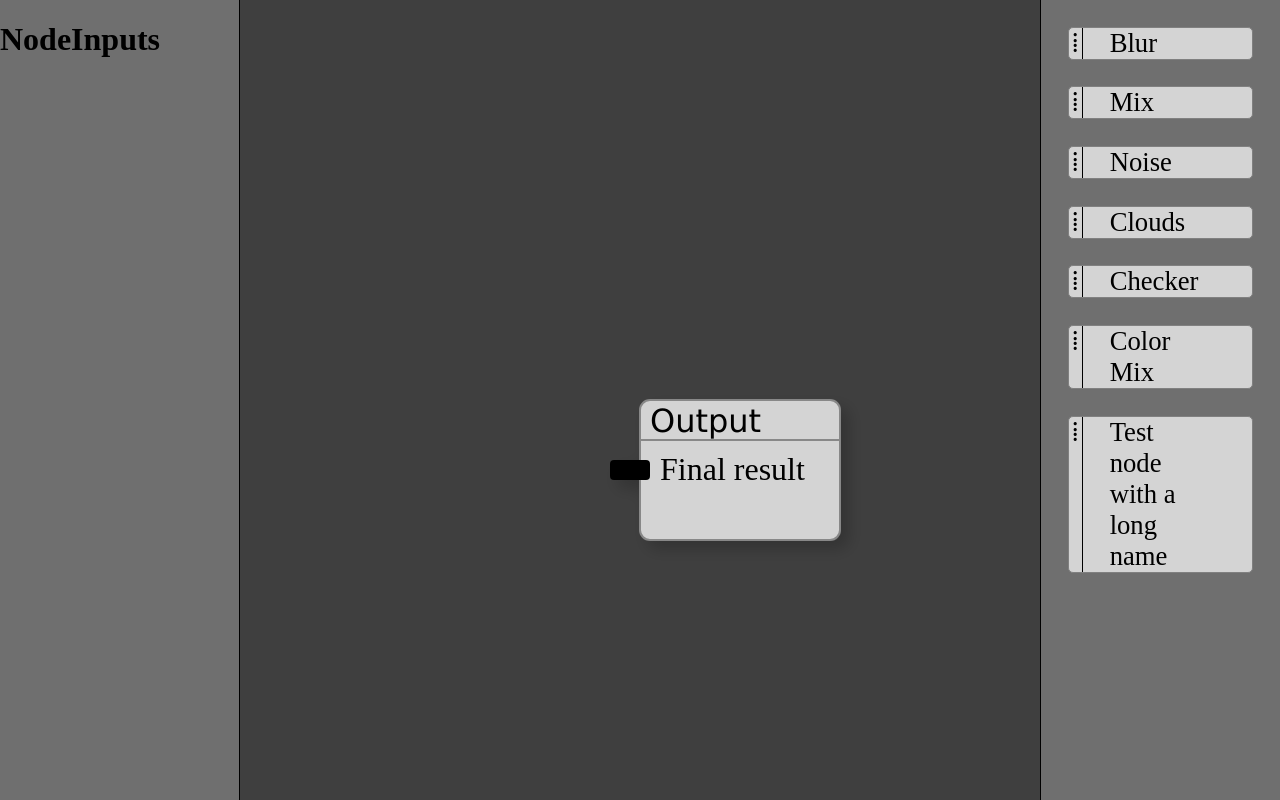
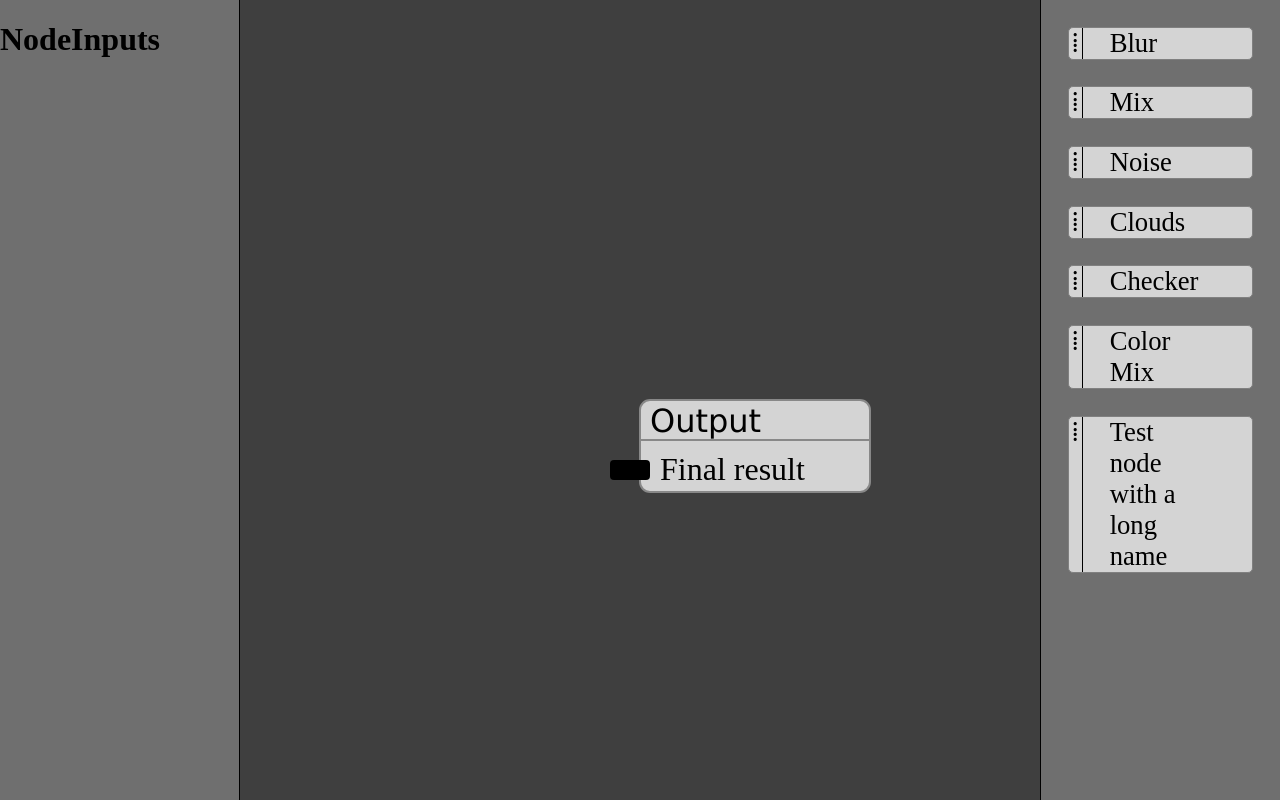
Before and after one commit to Jrende/node-renderer, a React app: page / in a window 1280 px wide. Built offline with nearby package versions, Linux system fonts and the light colour scheme.

Commit message:
Remove svg shadow for performance reasons

```diff
--- a/src/components/svg/SvgRenderer.jsx
+++ b/src/components/svg/SvgRenderer.jsx
@@ -34,7 +34,7 @@ class SvgRenderer extends React.Component {
   }
 
   //Wheee!
-  //TODO: Zoom towards mouse pointer
+  //TODO: Zoom towards mouse pointer or center of screen
   onWheel(event) {
     let zoom = this.state.zoom + event.deltaY;
     if(zoom > -200) {
@@ -80,7 +80,7 @@ class SvgRenderer extends React.Component {
         grabNodeId = outputNode.id;
         grabNodeName = node.input[grabNodeName].name;
         grabConnectorType = "output";
-        grabFrom = this.getNodeLayout(outputNode).getConnectorPos(grabNodeName);
+        grabFrom = this.getNodeLayout(outputNode.type).getConnectorPos(grabNodeName);
         grabFrom[0] += outputNode.pos[0] + 15;
         grabFrom[1] += outputNode.pos[1] - 5;
       }
@@ -107,6 +107,13 @@ class SvgRenderer extends React.Component {
 
   onMouseMove(event) {
     if(this.state.grabMode != null) {
+      if(event.buttons === 0) {
+        this.setState({
+          grabMode: null,
+          grabNodeId: null
+        });
+        return;
+      }
       let dx = event.clientX - this.state.lastPos[0];
       let dy = event.clientY - this.state.lastPos[1];
       this.setState({
@@ -173,17 +180,33 @@ class SvgRenderer extends React.Component {
   }
 
   setSvg(svg) {
-    this.svg = svg;
-    this.point = svg.createSVGPoint();
-    svg.addEventListener("drop", event => this.handleDrop(event));
+    if(svg != null) {
+      this.svg = svg;
+      this.point = svg.createSVGPoint();
+      svg.addEventListener("drop", event => this.handleDrop(event));
+    }
   }
 
   getNodeLayout(type) {
     let inputs = Object.keys(type.input||[]);
     let outputs = Object.keys(type.output||[]);
-    let height = 20 + Math.max(inputs.length, outputs.length) * 25;
+    let height = 20 + Math.max(inputs.length, outputs.length);
+    let lineWidths = [];
+    for(let i = 0; i < Math.max(inputs.length, outputs.length); i++) {
+      let inputLen = inputs[i] != undefined ? inputs[i].length : 0;
+      let outputLen = outputs[i] != undefined ? outputs[i].length : 0;
+      lineWidths[i] = inputLen + outputLen;
+      if(inputLen > 0 && outputLen > 0) {
+        lineWidths[i] += 4;
+      }
+    }
+    let maxLine = Math.max(...lineWidths);
+
     let lineHeight = 20;
-    let width = 100;
+    let width = Math.max(maxLine, type.name.length) * 10 + 5;
+    if(inputs.length > 0 && outputs.length > 0) {
+      width += 20;
+    }
     let offset = 40;
     let sideMargin = 10;
     return {
@@ -302,6 +325,7 @@ class SvgRenderer extends React.Component {
     return (
       <svg
         style={style}
+        className="node-svg"
         ref={this.setSvg}
         onMouseMove={this.onMouseMove}
         onMouseUp={this.onMouseUp}
@@ -310,19 +334,6 @@ class SvgRenderer extends React.Component {
         onWheel={this.onWheel}
         viewBox={viewBox}
       >
-        <defs>
-          <filter id="shadow" height="180%">
-            <feGaussianBlur in="SourceAlpha" stdDeviation="4"/>
-            <feOffset dx="4" dy="4" result="offsetblur"/>
-            <feComponentTransfer>
-              <feFuncA type="linear" slope="0.2"/>
-            </feComponentTransfer>
-            <feMerge>
-              <feMergeNode/>
-              <feMergeNode in="SourceGraphic"/>
-            </feMerge>
-          </filter>
-        </defs>
         {lines}
         {connectorLine}
         {nodes}
```
